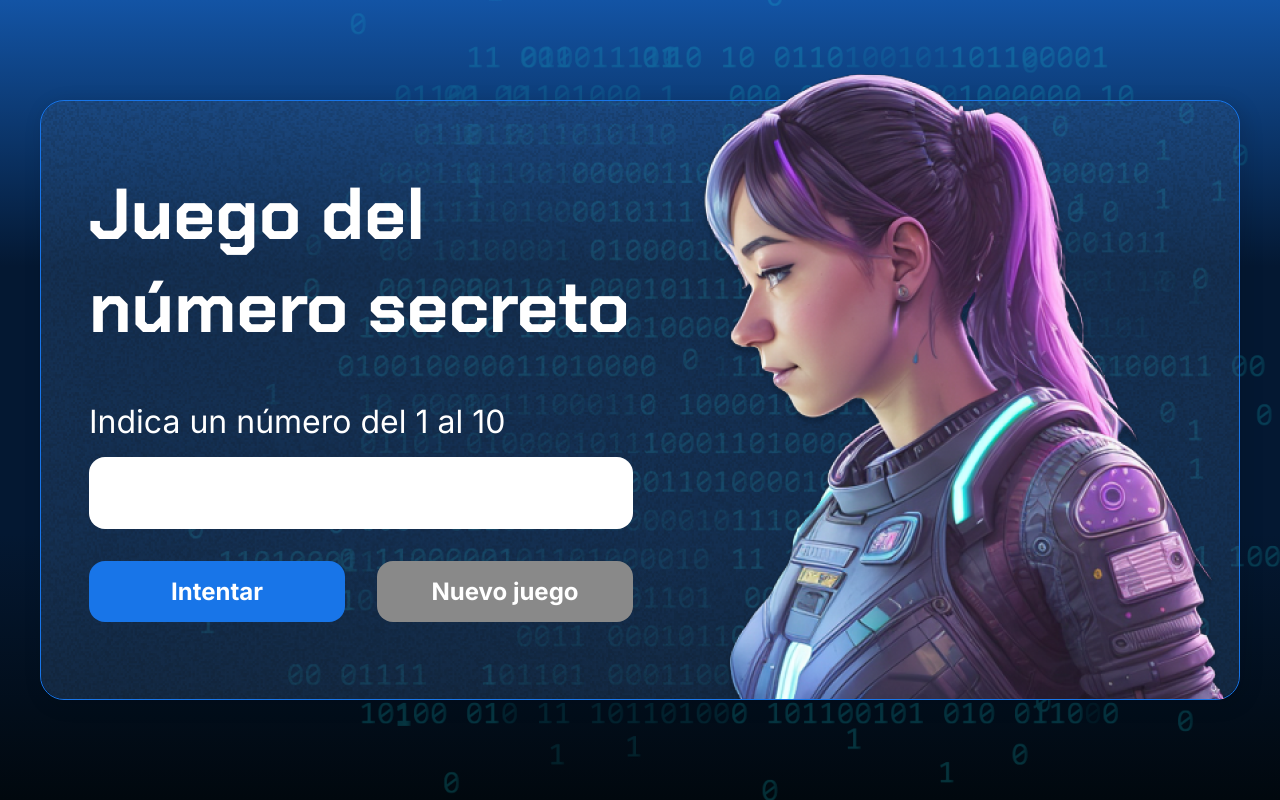
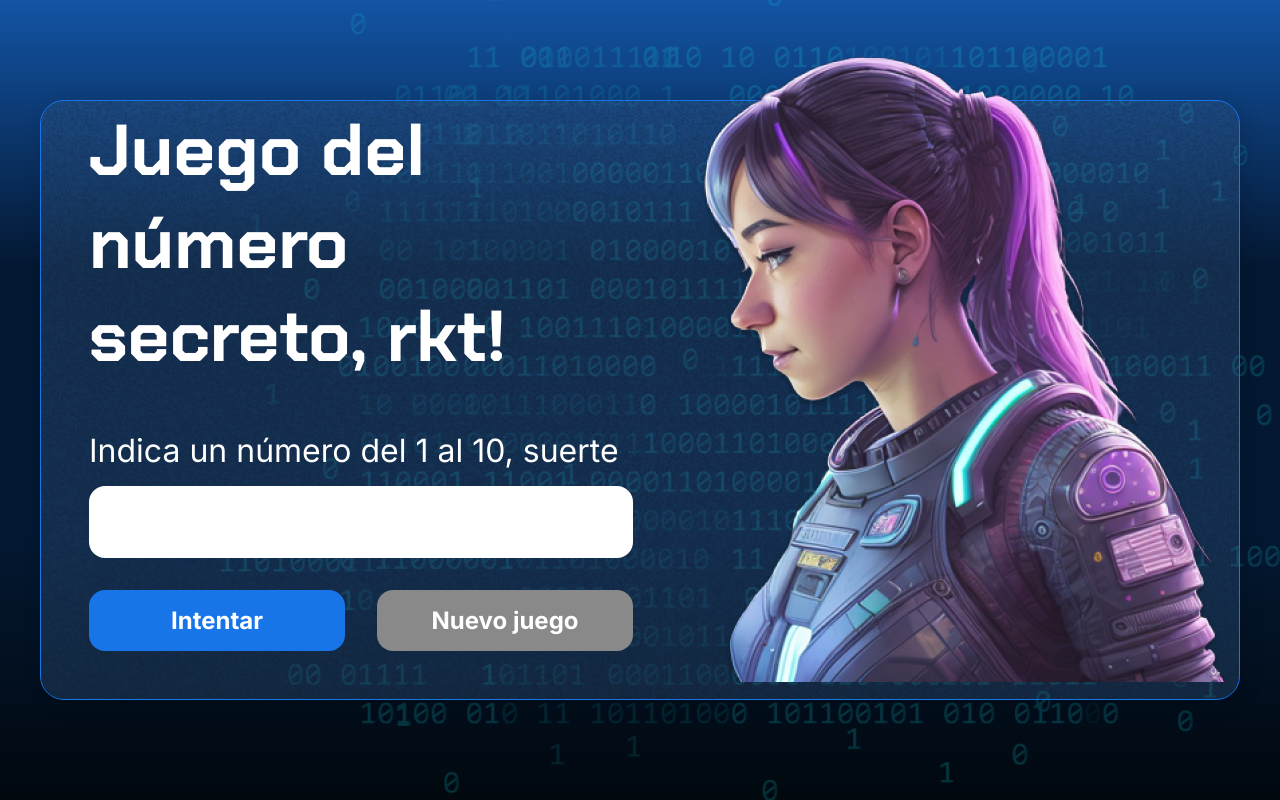
Before and after one commit to freedox10/juego-secreto, a plain HTML site: page index.html in a window 1280 px wide. Drawn offline with Linux system fonts and the light colour scheme.

Commit message:
LogicaProgramacion2-Aula2-Funciones

```diff
--- a/app.js
+++ b/app.js
@@ -1,9 +1,32 @@
-let titulo = document.querySelector('h1');
-titulo.innerHTML = 'Juego del número secreto';
+let numeroSecreto = generarNumeroSecreto();
+let intentos = 0;
 
-let parrafo = document.querySelector('p');
-parrafo.innerHTML = 'Indica un número del 1 al 10';
+console.log(numeroSecreto);
 
-function intentoDeUsuario() {
-	alert('Click desde el botón');
+function asignarTextoElemento(elemento, texto) {
+    let elementoHTML = document.querySelector(elemento);
+    elementoHTML.innerHTML = texto;
+    return;
 }
+
+function verificarIntento() {
+    let numeroDeUsuario = parseInt(document.getElementById('valorUsuario').value);
+    console.log(numeroDeUsuario);
+    console.log(typeof(numeroDeUsuario));
+    console.log(numeroSecreto);
+    console.log(typeof(numeroSecreto));
+    console.log(numeroDeUsuario === numeroSecreto)
+    if (numeroDeUsuario === numeroSecreto) {
+        console.log('Acertaste el número!');
+    }
+    return;
+}
+
+
+function generarNumeroSecreto() {
+    return Math.floor(Math.random()*10)+1;
+
+}
+
+asignarTextoElemento('h1','Juego del número secreto, rkt!');
+asignarTextoElemento('p',`Indica un número del 1 al 10, suerte`);
--- a/index.html
+++ b/index.html
@@ -21,9 +21,9 @@
                     <h1></h1>
                     <p class="texto__parrafo"></p>
                 </div>
-                <input type="number" min="1" max="10" class="container__input">
+                <input type="number" id="valorUsuario" min="1" max="10" class="container__input">
                 <div class="chute container__botones">
-                    <button onclick="intentoDeUsuario();" class="container__boton">Intentar</button>
+                    <button onclick="verificarIntento();" class="container__boton">Intentar</button>
                     <button class="container__boton" id="reiniciar" disabled>Nuevo juego</button>
                 </div>
             </div>
@@ -33,8 +33,8 @@
 
 
 
+    <script src="app.js"></script>
 
-    <script src="app.js" defer></script>
 </body>
 
 </html>
```
